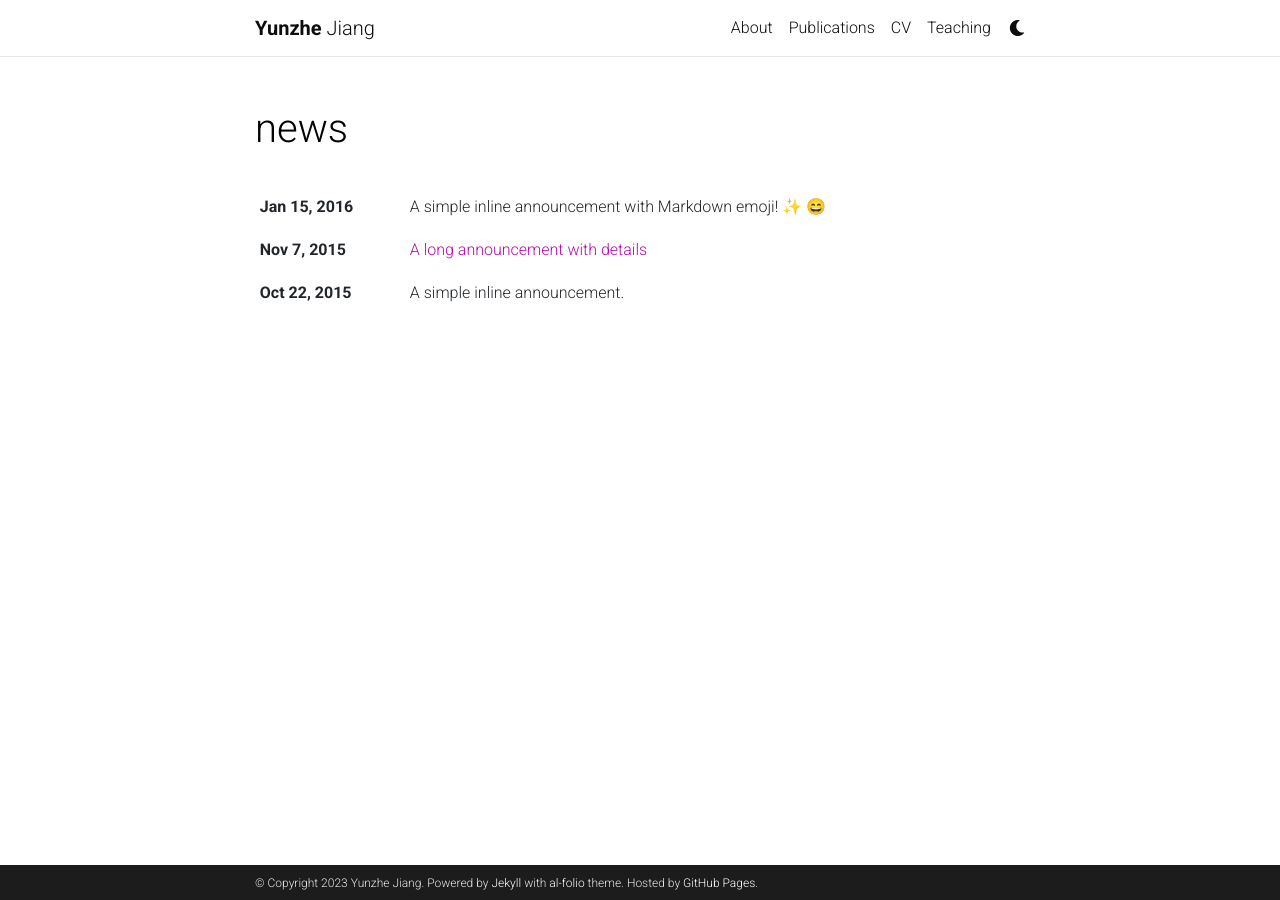
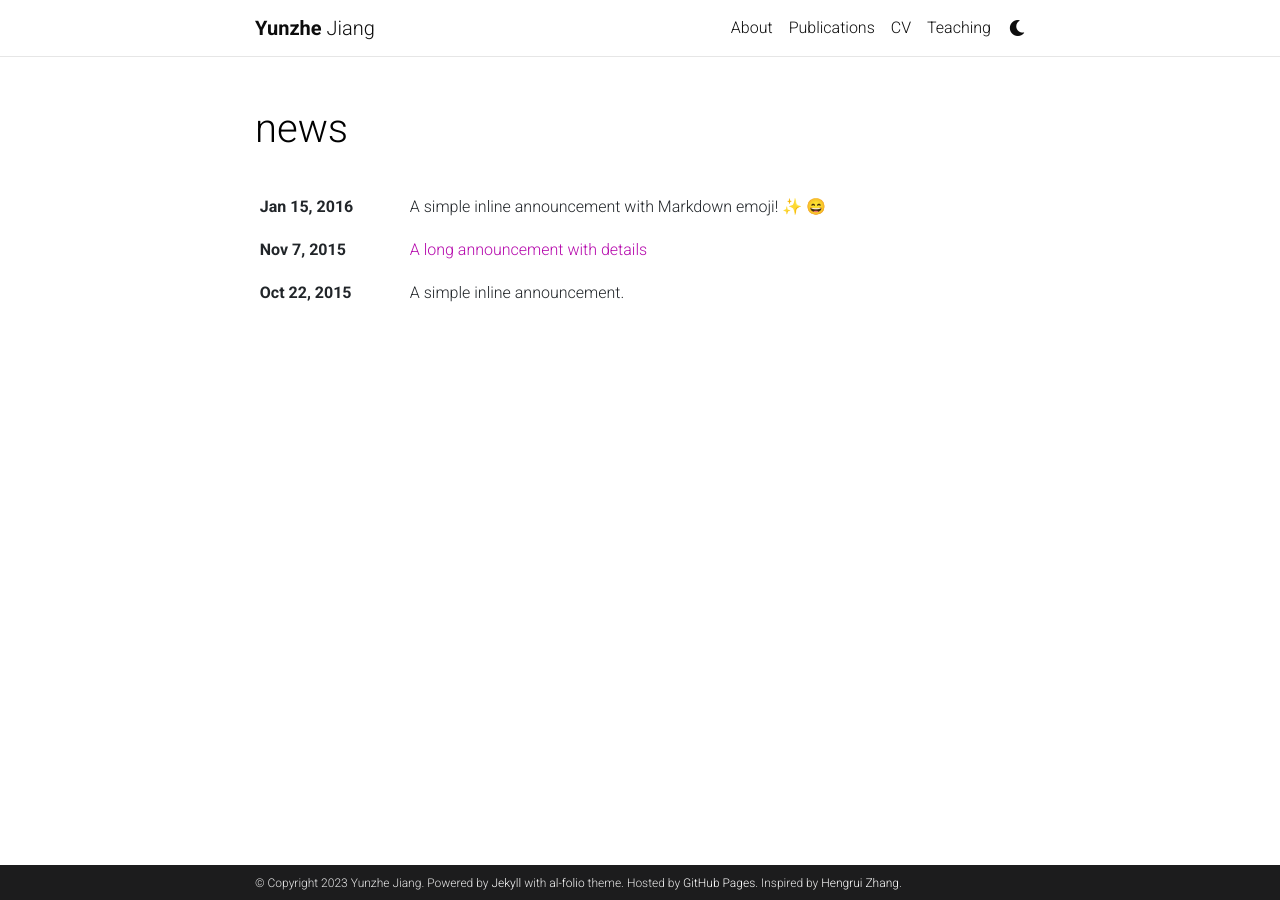
Before and after one commit to yzJiang9/yzJiang9.github.io, a Jekyll site: the page built from news.html, in a window 1280 px wide. Built offline with Jekyll 4.4.1, drawn with Linux system fonts in a browser that asks for light colours; full-size pictures stand in for the smaller copies a plugin makes; emoji names are drawn with the system emoji font; comment, search, counter and statistics services are not loaded; a style sheet for code colours, icons or effects is not loaded.

Commit message:
Update _config.yml

```diff
--- a/_config.yml
+++ b/_config.yml
@@ -12,6 +12,7 @@ description: > # the ">" symbol means to ignore newlines until "footer_text:"
 footer_text: >
   Powered by <a href="https://jekyllrb.com/" target="_blank">Jekyll</a> with <a href="https://github.com/alshedivat/al-folio">al-folio</a> theme.
   Hosted by <a href="https://pages.github.com/" target="_blank">GitHub Pages</a>.
+  Inspired by <a href="https://hrzhang.me/" target="_blanl">Hengrui Zhang</a>.
 keywords:  # add your own keywords or leave empty
 
 lang: en # the language of your site (for example: en, fr, cn, ru, etc.)
```
